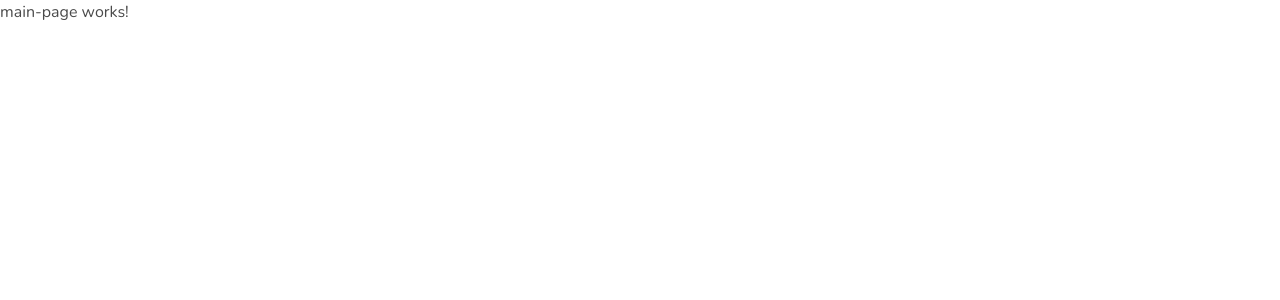
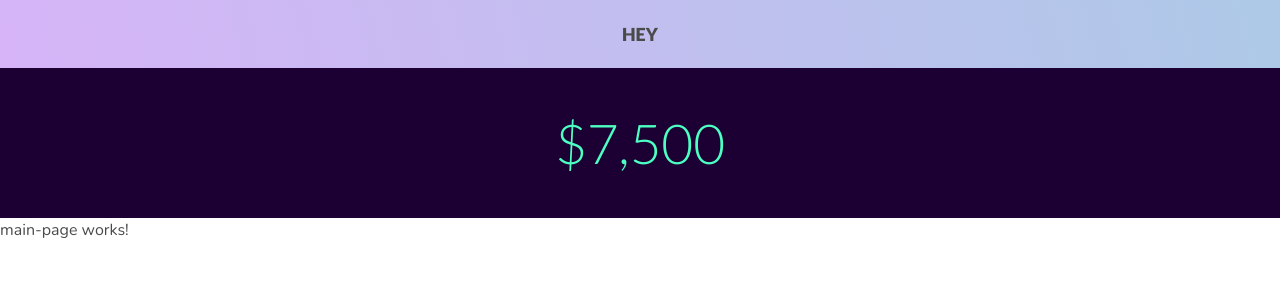
Before and after one commit to ken025/Angular-BudgetApp, an Angular app: page / in a window 1280 px wide. Shown: the top 300 px of the page. Built offline with nearby package versions, Linux system fonts and the light colour scheme.

Commit message:
Added content to the main page

```diff
--- a/src/app/main-page/main-page.component.html
+++ b/src/app/main-page/main-page.component.html
@@ -1 +1,9 @@
+<div class="top-bar">
+<h1>Hey</h1>
+</div>
+
+<section class='total-section'>
+<h2 class='green'> $7,500 </h2>
+</section>
+
 <p>main-page works!</p>
--- a/src/app/main-page/main-page.component.scss
+++ b/src/app/main-page/main-page.component.scss
@@ -0,0 +1,43 @@
+@import '../../main-styles.scss';
+
+.top-bar {
+    display: flex;
+    width: 100%;
+    height: 68px;
+    background: linear-gradient(75deg,rgb(214, 180, 247), rgb(173, 201, 231));
+
+    //centering text
+    justify-content: center;
+    align-items: center;
+
+    h1{
+        font-family: 'Lato';
+        font-size: 18px;
+        font-weight: 900;
+        text-transform: uppercase;
+    }
+}
+
+.total-section{
+    display: flex;
+    height: 150px;
+    background: $purple;
+
+        //centering text
+        justify-content: center;
+        align-items: center;
+}
+    h2{
+        font-family: 'Lato';
+        font-size: 55px;
+        font-weight: 300;
+        color: white;
+
+        &.green{
+            color: lighten($green, 25%);
+        }
+
+        &.red{
+            color: lighten($red, 25%);
+        }
+    }
```
